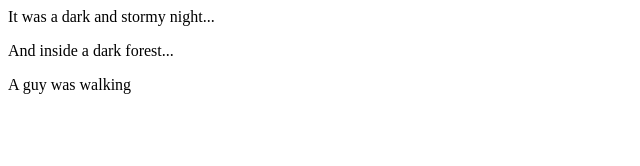
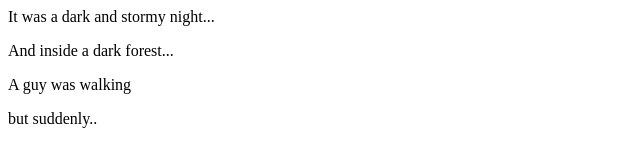
Before and after one commit to simpson1986/fireside-story, a plain HTML site: page index.html in a window 1280 px wide. Shown: the whole page, without its empty margins (0-640 px from the left). Drawn offline with Linux system fonts and the light colour scheme.

Commit message:
added fourth line

```diff
--- a/index.html
+++ b/index.html
@@ -3,5 +3,6 @@
     <p>It was a dark and stormy night...</p>
     <p>And inside a dark forest...</p>
     <p>A guy was walking</p>
+    <p>but suddenly..</p>
   </body>
 </html>
```
